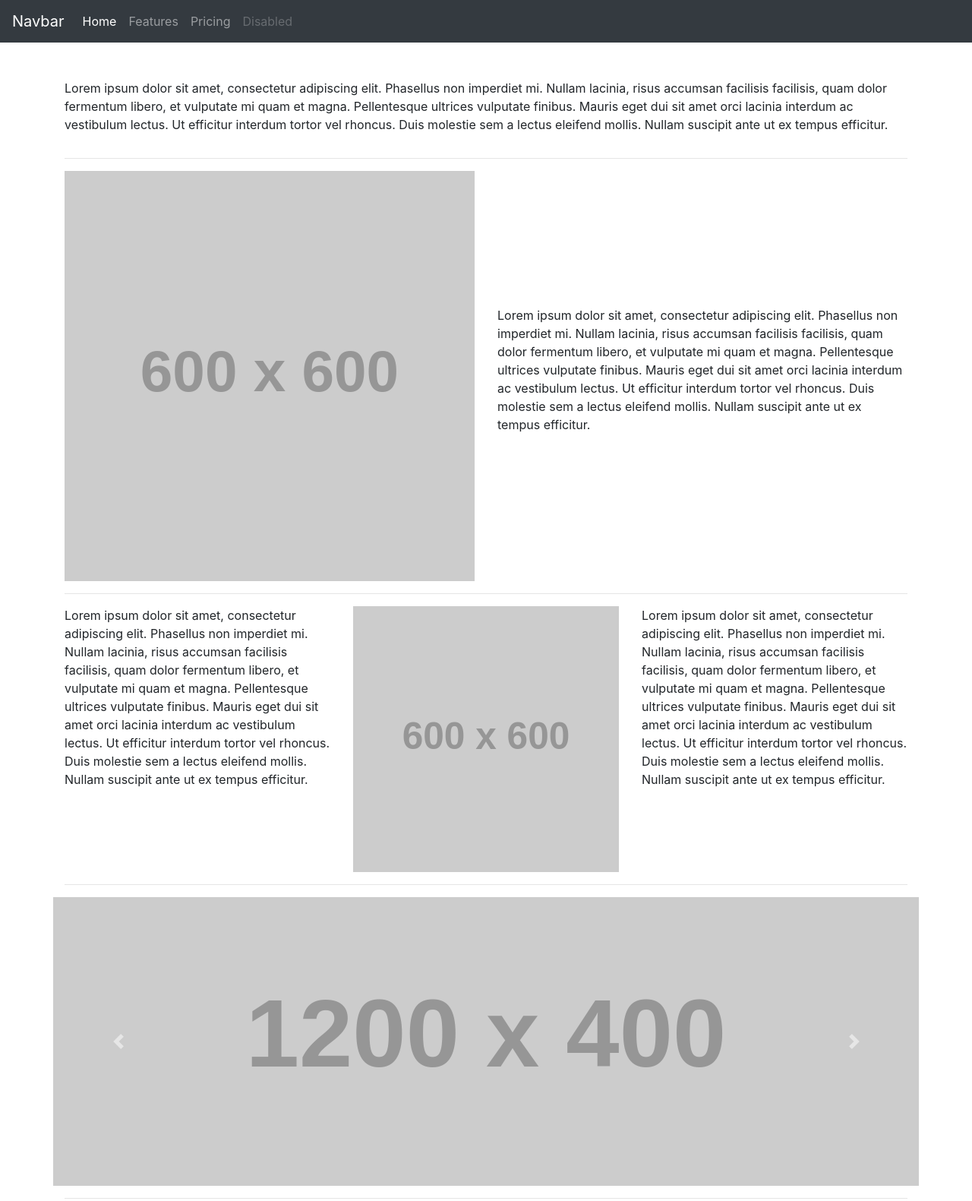
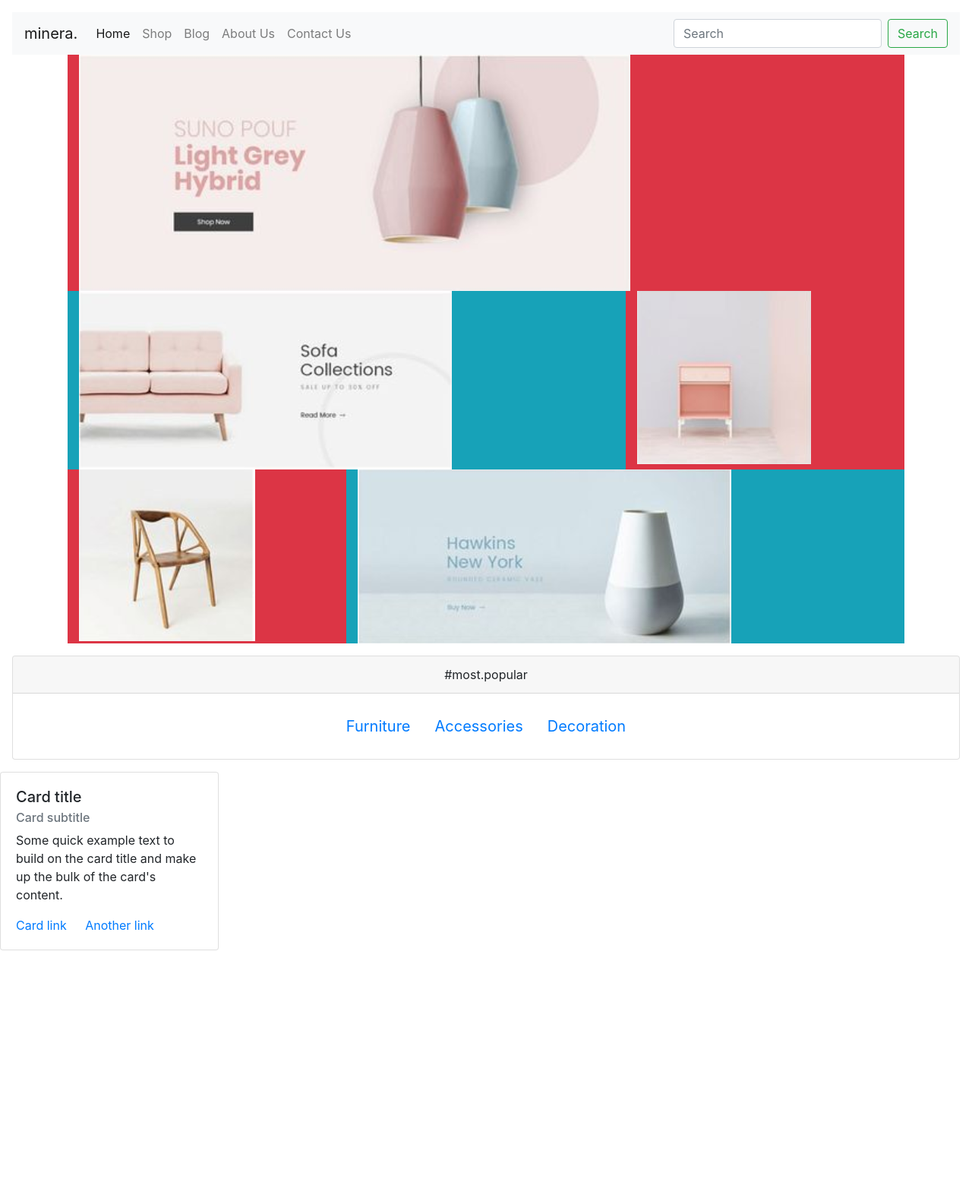
Before and after one commit to Katherineslove/bootstrapIntro, a plain HTML site: page index.html in a window 1280 px wide. Shown: the top 1581 px of the page at 76% size. After the commit the page ends 1371 px from the top, so only its background shows below. Drawn offline with nearby package versions, Linux system fonts and the light colour scheme; placeholder pictures from the web are drawn by us.

Commit message:
Practice so far

```diff
--- a/css/style.css
+++ b/css/style.css
@@ -3,3 +3,8 @@
     padding: 0;
     margin: 0;
 }
+
+
+.row bg-danger {
+    width: 100%;
+}
--- a/index.html
+++ b/index.html
@@ -4,7 +4,7 @@
         <meta charset="utf-8">
         <meta name="viewport" content="width=device-width, initial-scale=1.0">
 
-        <title>Bootstrap Introduction</title>
+        <title>Bootstrap Practice</title>
 
         <link href="css/bootstrap.css" rel="stylesheet">
         <link href="css/style.css" rel="stylesheet">
@@ -12,121 +12,102 @@
 
     <body>
 
-        <nav class="navbar navbar-expand-md navbar-dark bg-dark">
-          <a class="navbar-brand" href="#">Navbar</a>
-          <button class="navbar-toggler" type="button" data-toggle="collapse" data-target="#navbarNav" aria-controls="navbarNav" aria-expanded="false" aria-label="Toggle navigation">
+        <nav class="navbar mt-3 mx-3 navbar-expand-lg navbar-light bg-light">
+          <a class="navbar-brand" href="#">minera.</a>
+          <button class="navbar-toggler" type="button" data-toggle="collapse" data-target="#navbarSupportedContent" aria-controls="navbarSupportedContent" aria-expanded="false" aria-label="Toggle navigation">
             <span class="navbar-toggler-icon"></span>
           </button>
-          <div class="collapse navbar-collapse" id="navbarNav">
-            <ul class="navbar-nav">
+
+          <div class="collapse navbar-collapse" id="navbarSupportedContent">
+            <ul class="navbar-nav mr-auto">
               <li class="nav-item active">
                 <a class="nav-link" href="#">Home <span class="sr-only">(current)</span></a>
               </li>
               <li class="nav-item">
-                <a class="nav-link" href="#">Features</a>
+                <a class="nav-link" href="#">Shop</a>
               </li>
               <li class="nav-item">
-                <a class="nav-link" href="#">Pricing</a>
+                <a class="nav-link" href="#">Blog</a>
               </li>
+
               <li class="nav-item">
-                <a class="nav-link disabled" href="#" tabindex="-1" aria-disabled="true">Disabled</a>
+                <a class="nav-link" href="#">About Us</a>
               </li>
+
+               <li class="nav-item">
+                <a class="nav-link" href="#">Contact Us</a>
+              </li>
+
             </ul>
+            <form class="form-inline my-2 my-lg-0">
+              <input class="form-control mr-sm-2" type="search" placeholder="Search" aria-label="Search">
+              <button class="btn btn-outline-success my-2 my-sm-0" type="submit">Search</button>
+            </form>
           </div>
         </nav>
 
-
         <div class="container">
-            <div class="row mt-2 mt-md-5">
+          <div class="row mx-1 bg-danger">
             <div class="col">
-                    <p>Lorem ipsum dolor sit amet, consectetur adipiscing elit. Phasellus non imperdiet mi. Nullam lacinia, risus accumsan facilisis facilisis, quam dolor fermentum libero, et vulputate mi quam et magna. Pellentesque ultrices vulputate finibus. Mauris eget dui sit amet orci lacinia interdum ac vestibulum lectus. Ut efficitur interdum tortor vel rhoncus. Duis molestie sem a lectus eleifend mollis. Nullam suscipit ante ut ex tempus efficitur. </p>
+              <img src="images/main.png" class="img-fluid" alt="Responsive image">
             </div>
           </div>
 
-                        <hr>
-
-            <div class="row d-flex align-items-center">
-                <div class="col-12 col-md-6">
-                    <img class="img-fluid" src="https://via.placeholder.com/600" alt="">
+          <div class="row mx-1 bg-danger">
+            <div class="col-8 bg-info">
+              <img src="images/1.png" class="img-fluid" alt="Responsive image">
             </div>
-
-                <div class="col-12 col-md-6">
-                    <p>Lorem ipsum dolor sit amet, consectetur adipiscing elit. Phasellus non imperdiet mi. Nullam lacinia, risus accumsan facilisis facilisis, quam dolor fermentum libero, et vulputate mi quam et magna. Pellentesque ultrices vulputate finibus. Mauris eget dui sit amet orci lacinia interdum ac vestibulum lectus. Ut efficitur interdum tortor vel rhoncus. Duis molestie sem a lectus eleifend mollis. Nullam suscipit ante ut ex tempus efficitur. </p>
+            <div class="col-4">
+              <img src="images/2.png" class="img-fluid" alt="Responsive image">
             </div>
           </div>
 
-                        <hr>
-
-            <div class="row">
-                <div class="col-12 col-sm-6 col-md-4">
-                    <p>Lorem ipsum dolor sit amet, consectetur adipiscing elit. Phasellus non imperdiet mi. Nullam lacinia, risus accumsan facilisis facilisis, quam dolor fermentum libero, et vulputate mi quam et magna. Pellentesque ultrices vulputate finibus. Mauris eget dui sit amet orci lacinia interdum ac vestibulum lectus. Ut efficitur interdum tortor vel rhoncus. Duis molestie sem a lectus eleifend mollis. Nullam suscipit ante ut ex tempus efficitur. </p>
+          <div class="row mx-1 bg-danger">
+            <div class="col-4">
+              <img src="images/3.png" class="img-fluid" alt="Responsive image">
             </div>
-
-                <div class="col-12 col-sm-6 col-md-4">
-                    <img class="img-fluid" src="https://via.placeholder.com/600" alt="">
-                </div>
-
-                <div class="col-12 col-md-4">
-                    <p>Lorem ipsum dolor sit amet, consectetur adipiscing elit. Phasellus non imperdiet mi. Nullam lacinia, risus accumsan facilisis facilisis, quam dolor fermentum libero, et vulputate mi quam et magna. Pellentesque ultrices vulputate finibus. Mauris eget dui sit amet orci lacinia interdum ac vestibulum lectus. Ut efficitur interdum tortor vel rhoncus. Duis molestie sem a lectus eleifend mollis. Nullam suscipit ante ut ex tempus efficitur. </p>
-                </div>
-
-            </div>
-
-                        <hr>
-
-            <div class="row">
-                <div id="carouselExampleControls" class="carousel slide d-none d-md-block" data-ride="carousel mt-4">
-                      <div class="carousel-inner">
-                        <div class="carousel-item active">
-                          <img src="https://via.placeholder.com/1200x400C/O https://placeholder.com/" class="d-block w-100" alt="...">
-                        </div>
-                      <div class="carousel-item">
-                        <img src="https://via.placeholder.com/1200x400C/O https://placeholder.com/" class="d-block w-100" alt="...">
-                      </div>
-                        <div class="carousel-item">
-                          <img src="https://via.placeholder.com/1200x400C/O https://placeholder.com/" class="d-block w-100" alt="...">
-                        </div>
-                      </div>
-                        <a class="carousel-control-prev" href="#carouselExampleControls" role="button" data-slide="prev">
-                        <span class="carousel-control-prev-icon" aria-hidden="true"></span>
-                        <span class="sr-only">Previous</span>
-                      </a>
-                      <a class="carousel-control-next" href="#carouselExampleControls" role="button" data-slide="next">
-                        <span class="carousel-control-next-icon" aria-hidden="true"></span>
-                        <span class="sr-only">Next</span>
-                      </a>
-                    </div>
-            </div>
-
-                        <hr>
-
-            <div class="row">
-                    <div class="col card" style="width: 18rem;">
-                      <img class="img-fluid" src="https://via.placeholder.com/600" alt="">
-                      <div class="card-body">
-                        <p class="card-text">Some quick example text to build on the card title and make up the bulk of the card's content.</p>
-                      </div>
-                </div>
-
-                    <div class="col card" style="width: 18rem;">
-                      <img class="img-fluid" src="https://via.placeholder.com/600" alt="">
-                      <div class="card-body">
-                        <p class="card-text">Some quick example text to build on the card title and make up the bulk of the card's content.</p>
+            <div class="col-8 bg-info">
+              <img src="images/4.png" class="img-fluid" alt="Responsive image">
             </div>
           </div>
         </div>
 
-                    <hr>
-
-                <div class="row my-5">
-
-                <div class="col d-flex justify-content-center">
-                    <button class="btn btn-primary" type="submit">Button</button>
+        <div class="card mt-3 mx-3">
+          <div class="card-header text-center">
+            #most.popular
           </div>
-
+          <div class="card-body">
+            <blockquote class="blockquote mb-0">
+              <ul class="nav justify-content-center">
+                  <li class="nav-item">
+                    <a class="nav-link active" href="#">Furniture</a>
+                  </li>
+                  <li class="nav-item">
+                    <a class="nav-link" href="#">Accessories</a>
+                  </li>
+                  <li class="nav-item">
+                    <a class="nav-link" href="#">Decoration</a>
+                  </li>
+                </ul>
+            </blockquote>
           </div>
         </div>
 
+      <div class="card mt-3" style="width: 18rem;">
+          <div class="card-body">
+            <h5 class="card-title">Card title</h5>
+            <h6 class="card-subtitle mb-2 text-muted">Card subtitle</h6>
+            <p class="card-text">Some quick example text to build on the card title and make up the bulk of the card's content.</p>
+            <a href="#" class="card-link">Card link</a>
+            <a href="#" class="card-link">Another link</a>
+          </div>
+    </div>
+
+        <br>
+        <br>
+        <br>
+        <br>
+        <br>
 
 
 
```
Also changed, not shown: images/1.png (added), images/2.png (added), images/3.png (added), images/4.png (added), images/main.png (added). Lines whose indentation alone changed are shown as unchanged.
